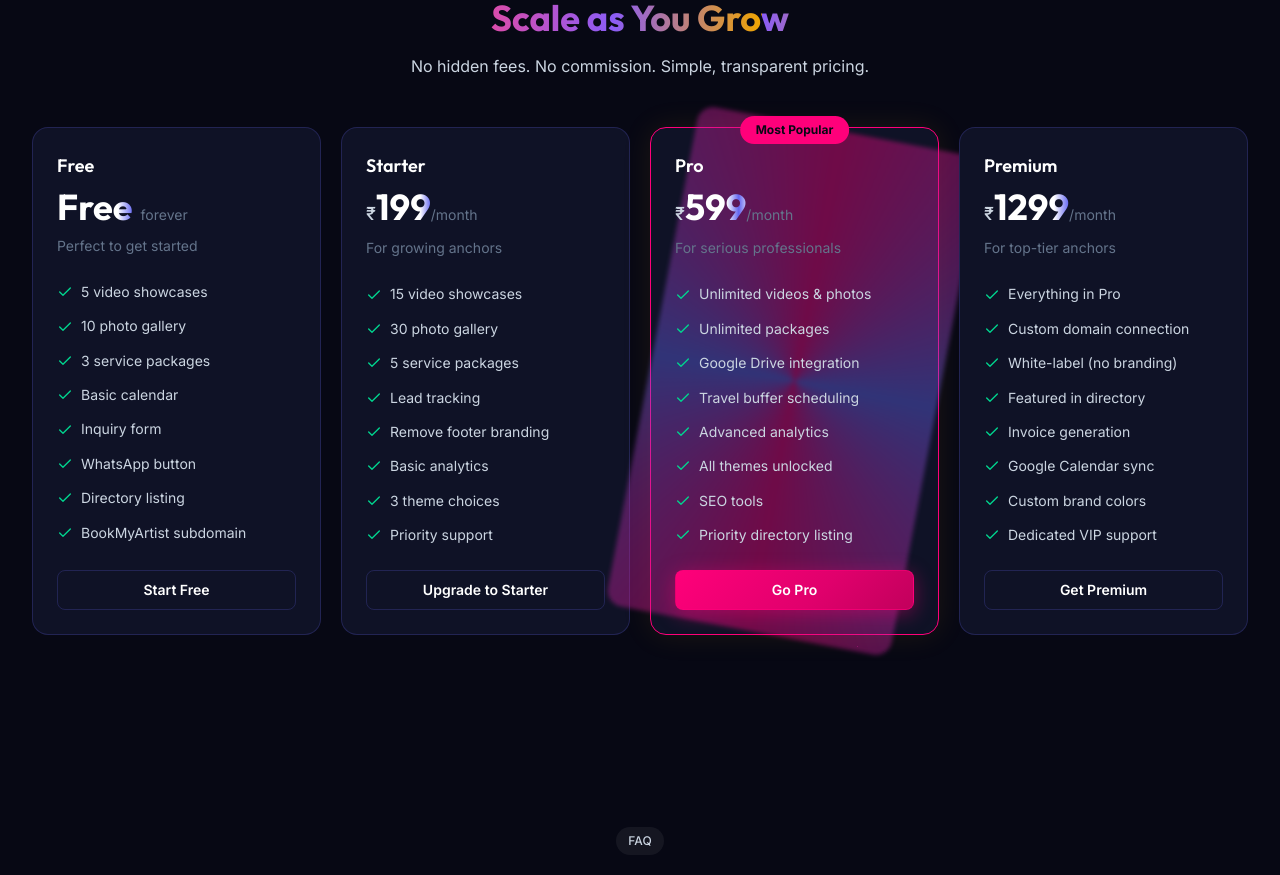
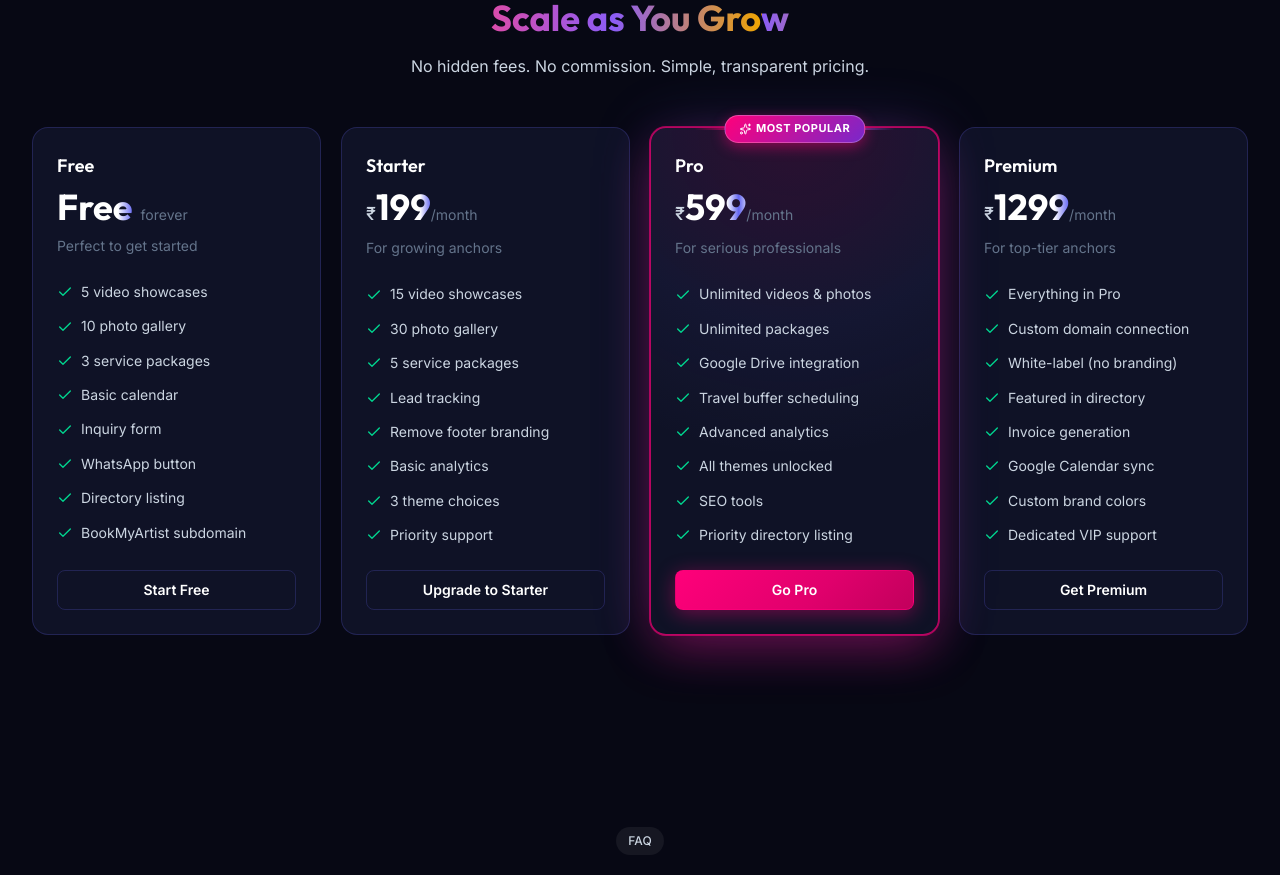
Before and after one commit to daivikevent/stagehost, a Next.js app: page / in a window 1280 px wide. Shown: the part 3113-3988 px from the top of the page. Built offline with nearby package versions, Linux system fonts and the light colour scheme; no server answers; a web font is replaced by a local one.

Commit message:
fix(landing): remove spinning rectangular animation on Pro card and replace with elegant ambient glow and spotlight shimmer

```diff
--- a/src/components/marketing/LandingPage.module.css
+++ b/src/components/marketing/LandingPage.module.css
@@ -792,6 +792,15 @@
     grid-template-columns: repeat(auto-fit, minmax(260px, 1fr));
     max-width: 1300px;
   }
+
+  .pricingPopular {
+    transform: scale(1.03);
+    z-index: 3;
+  }
+
+  .pricingPopular:hover {
+    transform: scale(1.05) translateY(-6px);
+  }
 }
 
 .pricingCard {
@@ -813,54 +822,82 @@
     0 0 20px rgba(var(--color-primary-rgb, 108, 92, 231), 0.06);
 }
 
-/* Popular card — animated gradient border */
+/* Popular card — elevated & featured luxury aesthetic */
 .pricingPopular {
-  border-color: var(--color-accent);
-  box-shadow: 0 0 30px rgba(240, 165, 0, 0.1);
+  border-color: rgba(255, 0, 122, 0.45);
+  background:
+    radial-gradient(120% 65% at 50% 0%, rgba(255, 0, 122, 0.12) 0%, rgba(108, 92, 231, 0.06) 60%, transparent 100%),
+    var(--color-bg-card);
+  box-shadow:
+    0 0 0 1px rgba(255, 0, 122, 0.35),
+    0 16px 40px -10px rgba(255, 0, 122, 0.22),
+    0 0 45px -10px rgba(108, 92, 231, 0.2);
   position: relative;
   overflow: visible;
-}
-
-/* Rotating gradient glow behind popular card */
-.pricingPopular::after {
+  animation: popularPulse 4s ease-in-out infinite;
+  z-index: 2;
+}
+
+/* Elegant luminous top accent line */
+.pricingPopular::before {
   content: '';
   position: absolute;
-  inset: -1px;
-  border-radius: inherit;
-  background: conic-gradient(
-    from 0deg,
-    var(--color-accent, #F0A500),
-    var(--color-primary, #6C5CE7),
-    var(--color-accent, #F0A500),
-    var(--color-primary, #6C5CE7),
-    var(--color-accent, #F0A500)
-  );
-  z-index: -1;
-  animation: spin 6s linear infinite;
-  opacity: 0.4;
-  filter: blur(2px);
+  top: 0;
+  left: 15%;
+  right: 15%;
+  height: 2px;
+  background: linear-gradient(90deg, transparent, #FF007A, #A855F7, transparent);
+  border-radius: 9999px;
+  filter: blur(0.5px);
+  z-index: 2;
+}
+
+@keyframes popularPulse {
+  0%, 100% {
+    box-shadow:
+      0 0 0 1px rgba(255, 0, 122, 0.35),
+      0 16px 40px -10px rgba(255, 0, 122, 0.2),
+      0 0 45px -10px rgba(108, 92, 231, 0.18);
+    border-color: rgba(255, 0, 122, 0.45);
+  }
+  50% {
+    box-shadow:
+      0 0 0 1px rgba(255, 0, 122, 0.6),
+      0 20px 50px -6px rgba(255, 0, 122, 0.35),
+      0 0 65px -8px rgba(108, 92, 231, 0.3);
+    border-color: rgba(255, 0, 122, 0.7);
+  }
 }
 
 .pricingPopular:hover {
-  border-color: var(--color-accent);
+  border-color: rgba(255, 0, 122, 0.85);
+  transform: translateY(-8px);
   box-shadow:
-    0 20px 50px rgba(0, 0, 0, 0.3),
-    0 0 50px rgba(240, 165, 0, 0.15);
+    0 0 0 1px rgba(255, 0, 122, 0.7),
+    0 24px 60px -8px rgba(255, 0, 122, 0.45),
+    0 0 85px -5px rgba(108, 92, 231, 0.45);
 }
 
 .popularBadge {
   position: absolute;
-  top: -12px;
+  top: -13px;
   left: 50%;
   transform: translateX(-50%);
-  background: var(--color-accent);
-  color: var(--color-bg-primary);
-  font-size: var(--text-xs);
-  font-weight: var(--font-bold);
-  padding: var(--space-1) var(--space-4);
+  background: linear-gradient(135deg, #FF007A 0%, #7928CA 100%);
+  color: #ffffff;
+  font-size: 11px;
+  font-weight: 700;
+  letter-spacing: 0.5px;
+  text-transform: uppercase;
+  padding: 4px 14px;
   border-radius: var(--radius-full);
   white-space: nowrap;
-  z-index: 2;
+  z-index: 4;
+  box-shadow: 0 4px 14px rgba(255, 0, 122, 0.45);
+  border: 1px solid rgba(255, 255, 255, 0.25);
+  display: inline-flex;
+  align-items: center;
+  gap: 5px;
 }
 
 .pricingName {
--- a/src/components/marketing/LandingPage.tsx
+++ b/src/components/marketing/LandingPage.tsx
@@ -439,7 +439,9 @@ export function LandingPage({ initialPlans }: { initialPlans?: PublicPlan[] }) {
               className={`${styles.pricingCard} ${plan.popular ? styles.pricingPopular : ''} reveal`}
             >
               {plan.popular && (
-                <div className={styles.popularBadge}>Most Popular</div>
+                <div className={styles.popularBadge}>
+                  <Sparkles size={12} /> Most Popular
+                </div>
               )}
               <div className={styles.pricingName}>{plan.name}</div>
               <div className={styles.pricingPrice}>
```
